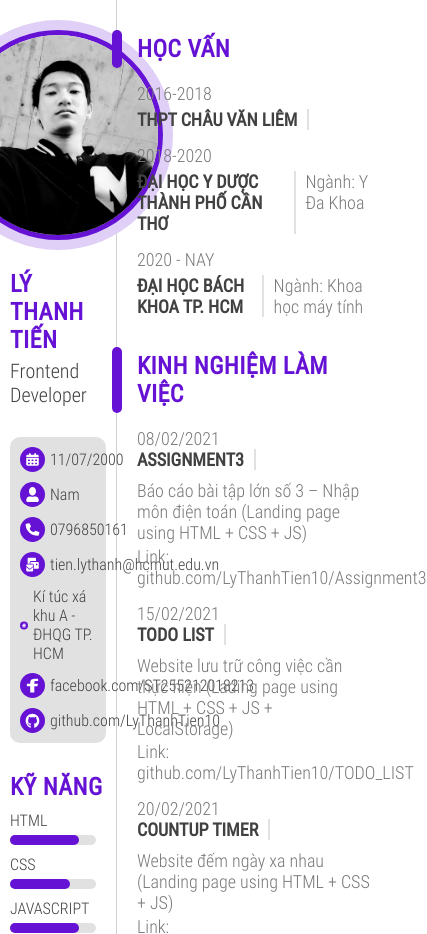
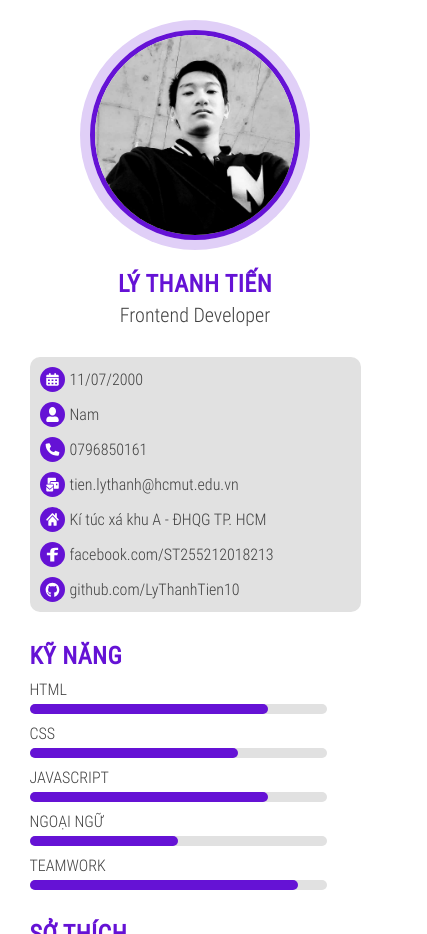
Before and after one commit to LyThanhTien10/My-Resume, a website: page index.html in a window 390 px wide. Shown: the top 934 px of the page, 427 px wide, since content can reach past the window. Drawn offline with Linux system fonts and the light colour scheme.

Commit message:
update logo

```diff
--- a/Sass/main.scss
+++ b/Sass/main.scss
@@ -132,6 +132,11 @@ html{
             }
         }
 
+        .parent_wrap{
+            margin-top: 3rem;
+            display: flex;
+            flex-direction: column;
+
             .skill{
                 .item{
                     margin-top: 1rem;
@@ -211,17 +216,22 @@ html{
                 }
             }
         }
+    }
 
     .col7{
         width: 70%;
         height: fit-content;
-        padding: 0 2rem;
+        padding-left: 2rem;
 
         .wrap{
             margin-top: 3rem;
             width: 100%;
             display: flex;
             flex-direction: column;
+
+            &:first-child{
+                margin-top: 0;
+            }
 
             .title{
                 position: relative;
@@ -329,3 +339,91 @@ html{
         }
     }
 }
+
+@media screen and (max-width: 980px){
+    .container{
+        flex-direction: column;
+        align-items: center;
+        justify-content: center;
+
+        .col3{
+            width: 90%;
+            flex-direction: row;
+            align-items: flex-start;
+            justify-content: center;
+            border: none;
+            border-bottom: 0.2rem solid rgb(210, 210, 210);
+
+            .parent_wrap{
+                margin-top: 0;
+                margin-left: 3rem;
+            }
+        }
+
+        .col7{
+            padding-bottom: 3rem;
+            width: 90%;
+        }
+    }
+}
+
+@media screen and (max-width: 540px){
+    .container{
+        flex-direction: column;
+        align-items: center;
+        justify-content: center;
+
+        .col3{
+            width: 90%;
+            flex-direction: column;
+            align-items: flex-start;
+            justify-content: center;
+            border: none;
+            border-bottom: 0.2rem solid rgb(210, 210, 210);
+
+            .parent_wrap{
+                margin-top: 3rem;
+                margin-left: 0;
+            }
+        }
+
+        .col7{
+            padding-bottom: 3rem;
+            width: 95%;
+            padding-left: 1rem;
+
+            .wrap{
+                .title{
+                    margin-left: auto;
+                    margin-right: auto;
+                    width: fit-content;
+                    text-align: center;
+
+                    &:first-child{
+                        margin-top: 0;
+                    }
+
+                    &::before{
+                        content: none;
+                    }
+
+                    &::after{
+                        position: absolute;
+                        top: 110%;
+                        left: 50%;
+                        transform: translate(-50%,-50%);
+                        content: "";
+                        width: 110%;
+                        height: 1rem;
+                        background-color: var(--my-dark-purple);
+                        border-radius: 0.5rem;
+                    }
+                }
+
+                .item{
+                    margin-top: 2rem;
+                }
+            }
+        }
+    }
+}
--- a/index.html
+++ b/index.html
@@ -5,6 +5,7 @@
     <meta http-equiv="X-UA-Compatible" content="IE=edge">
     <meta name="viewport" content="width=device-width, initial-scale=1.0">
     <link rel="stylesheet" href="./Css/main.css">
+    <link rel="shortcut icon" href="./Svg/logo.svg" type="image/x-icon">
     <title>MY RESUME</title>
 </head>
 <body>
@@ -66,7 +67,7 @@
                     </div>
                 </div>
             </div>
-
+            <div class="parent_wrap">
                 <div class="wrap skill">
                     <p class="title">KỸ NĂNG</p>
                     <div class="item">
@@ -101,6 +102,7 @@
                         <p class="item">Bóng chuyền</p>
                         <p class="item">Gặp gỡ bạn bè</p>
                         <p class="item">Xem phim</p>
+                    </div>
                 </div>
             </div>
         </section>
@@ -171,7 +173,7 @@
                     </p>
                     <p class="link">
                         Link:
-                        <a href="https://github.com/LyThanhTien10/COUNTUP-TIMER" target="blank">github.com/LyThanhTien10/COUNTUP-TIMER</a>
+                        <a href="https://github.com/LyThanhTien10/My-Resume" target="blank">github.com/LyThanhTien10/My-Resume</a>
                     </p>
                 </div>
             </div>
```
Also changed, not shown: Css/main.css, Svg/logo.svg (added). Lines whose indentation alone changed are shown as unchanged.
